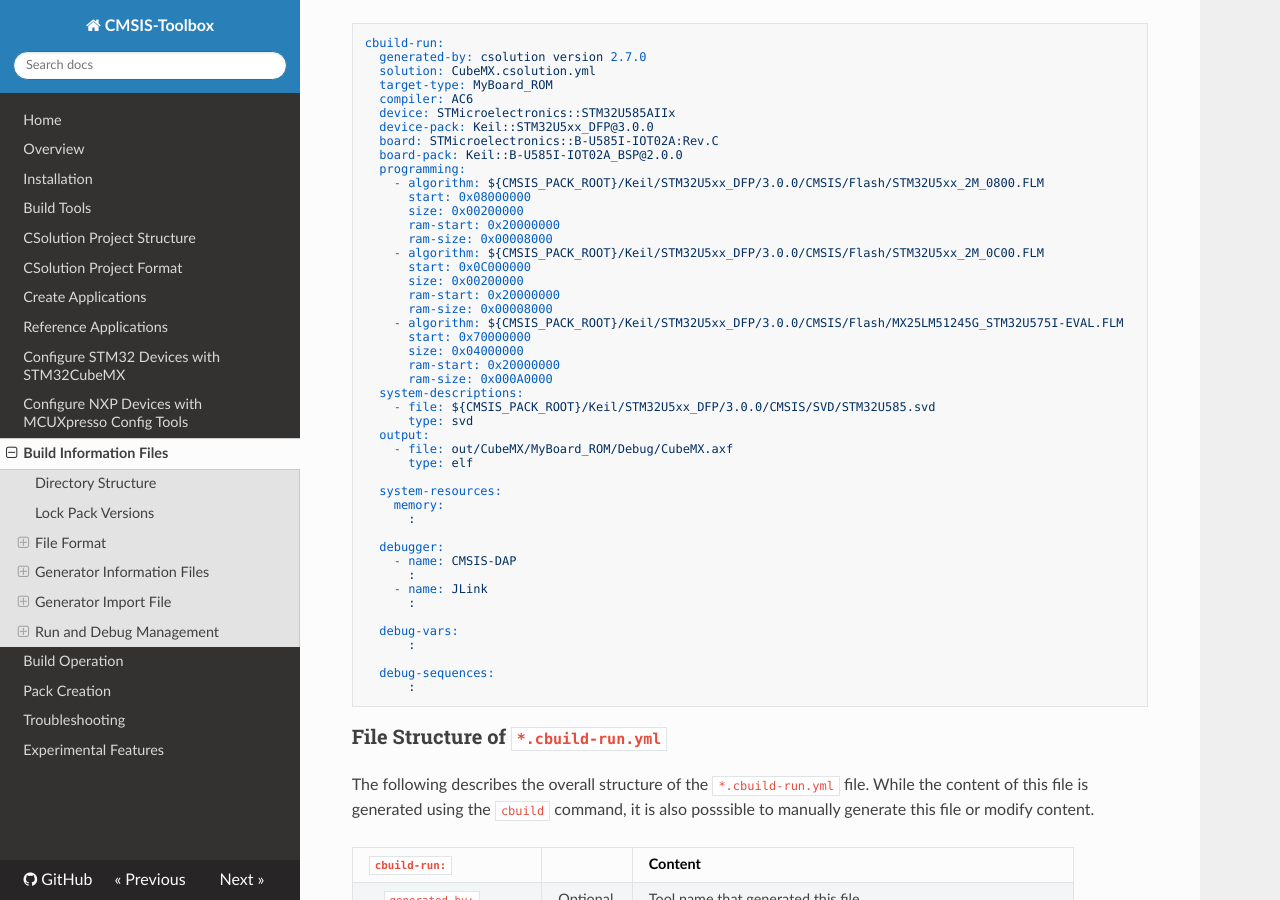
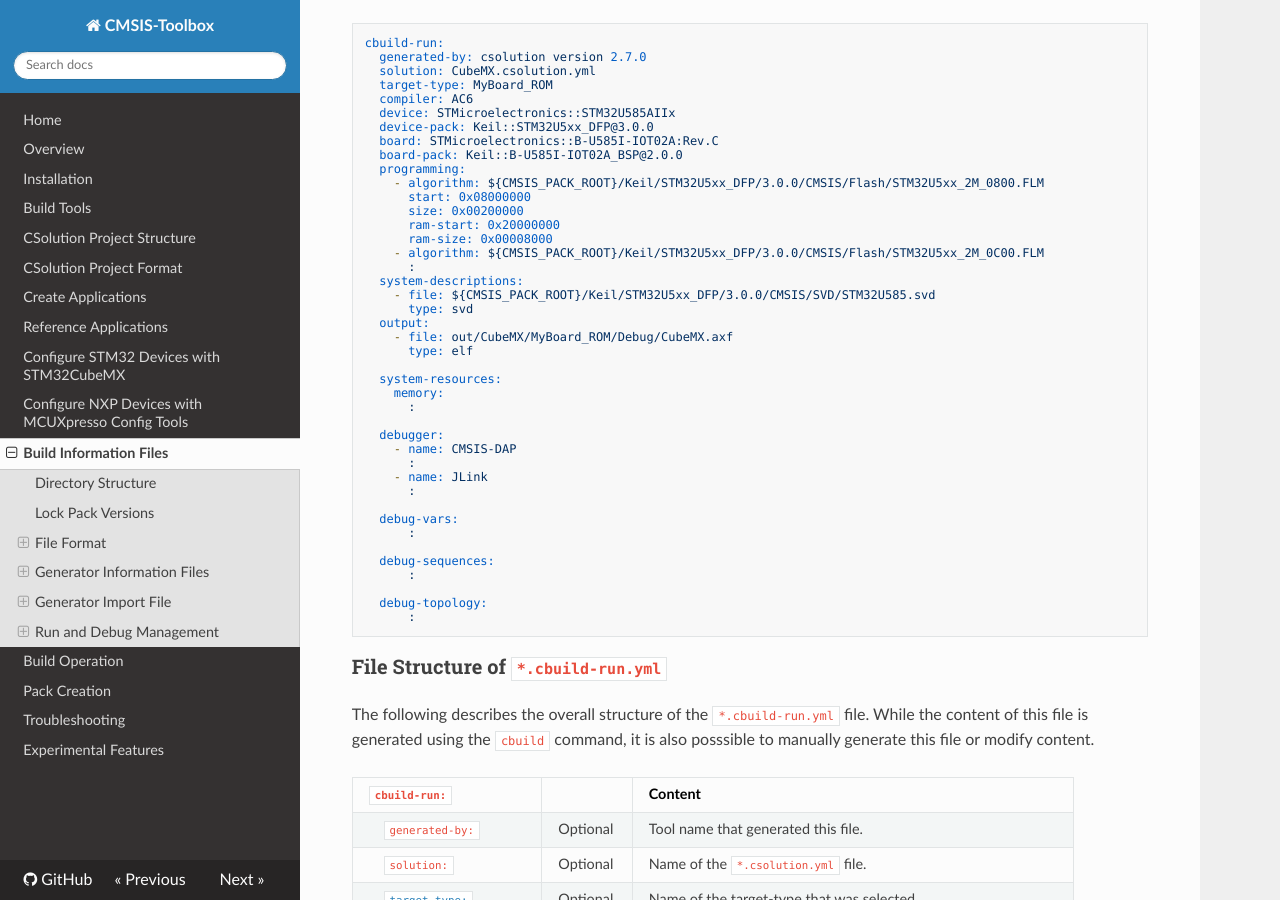
Before and after one commit to Open-CMSIS-Pack/cmsis-toolbox, an MkDocs documentation site: the page built from docs/YML-CBuild-Format.md, in a window 1280 px wide and 900 px high, scrolled down 17893 px. Built offline with MkDocs 1.6.1, drawn with Linux system fonts in a browser that asks for light colours; nearby versions of some CDN libraries.

````diff
--- a/docs/YML-CBuild-Format.md
+++ b/docs/YML-CBuild-Format.md
@@ -747,15 +747,7 @@
       ram-start: 0x20000000
       ram-size: 0x00008000
     - algorithm: ${CMSIS_PACK_ROOT}/Keil/STM32U5xx_DFP/3.0.0/CMSIS/Flash/STM32U5xx_2M_0C00.FLM
-      start: 0x0C000000
-      size: 0x00200000
-      ram-start: 0x20000000
-      ram-size: 0x00008000
-    - algorithm: ${CMSIS_PACK_ROOT}/Keil/STM32U5xx_DFP/3.0.0/CMSIS/Flash/MX25LM51245G_STM32U575I-EVAL.FLM
-      start: 0x70000000
-      size: 0x04000000
-      ram-start: 0x20000000
-      ram-size: 0x000A0000
+      :
   system-descriptions:
     - file: ${CMSIS_PACK_ROOT}/Keil/STM32U5xx_DFP/3.0.0/CMSIS/SVD/STM32U585.svd
       type: svd
@@ -777,6 +769,9 @@
       :
 
   debug-sequences:
+      :
+
+  debug-topology:
       :
 ```
 
````
Also changed, not shown: 1 other file.
